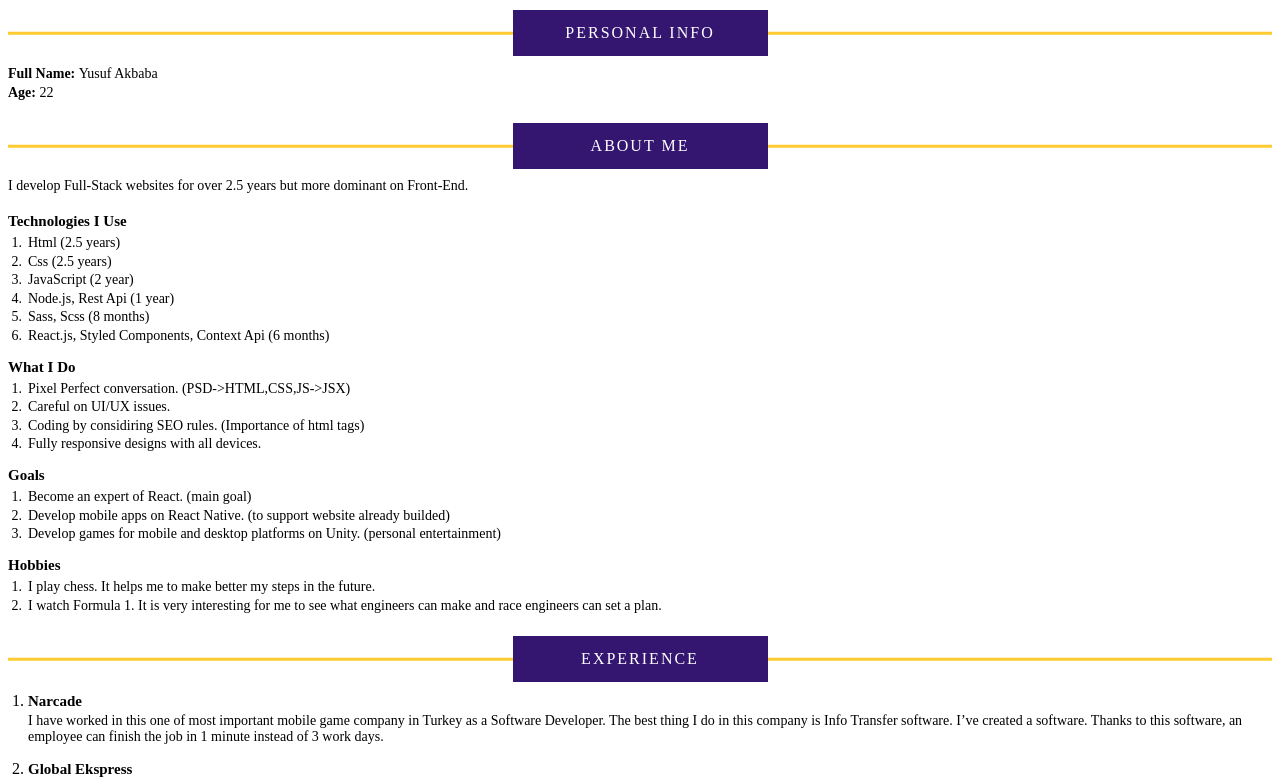
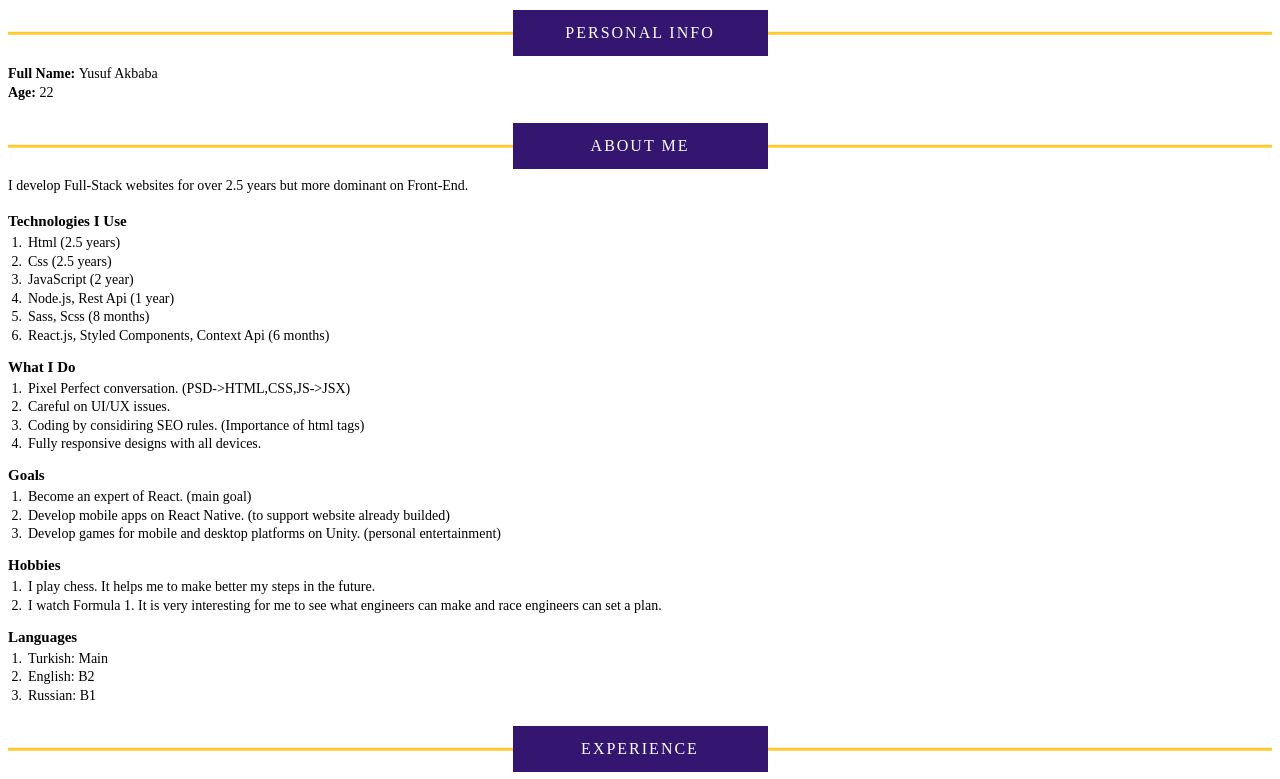
Before and after one commit to yusufcode/mywebsite-next, a Next.js app: page /cv-resume in a window 1280 px wide. Shown: the top 779 px of the page. Built offline with nearby package versions, Linux system fonts and the light colour scheme.

Commit message:
Update cv-resume.js

```diff
--- a/pages/cv-resume.js
+++ b/pages/cv-resume.js
@@ -6,7 +6,7 @@ import SectionDescription from "../components/cv/SectionDescription";
 import NumberLiList from "../components/cv/NumberLiList";
 import NumberTitleDescription from "../components/cv/NumberTitleDescription";
 
-const skillsList = [
+const technologiesList = [
   "Html (2.5 years)",
   "Css (2.5 years)",
   "JavaScript (2 year)",
@@ -31,6 +31,12 @@ const goalsList = [
 const hobbiesList = [
   "I play chess. It helps me to make better my steps in the future.",
   "I watch Formula 1. It is very interesting for me to see what engineers can make and race engineers can set a plan. "
+]
+
+const languagesList = [
+  "Turkish: Main",
+  "English: B2",
+  "Russian: B1"
 ]
 
 const titleAndDescriptionList = [
@@ -64,10 +70,11 @@ export default function Home() {
         <div className={styles.sectionBody}>
           <SectionDescription text="I develop Full-Stack websites for over 2.5 years but more dominant on Front-End."/>
 
-          <NumberLiList title="Technologies I Use" liArray={skillsList}/>
+          <NumberLiList title="Technologies I Use" liArray={technologiesList}/>
           <NumberLiList title="What I Do" liArray={doList}/>
           <NumberLiList title="Goals" liArray={goalsList}/>
           <NumberLiList title="Hobbies" liArray={hobbiesList}/>
+          <NumberLiList title="Languages" liArray={languagesList}/>
 
         </div>
       </div>
```
